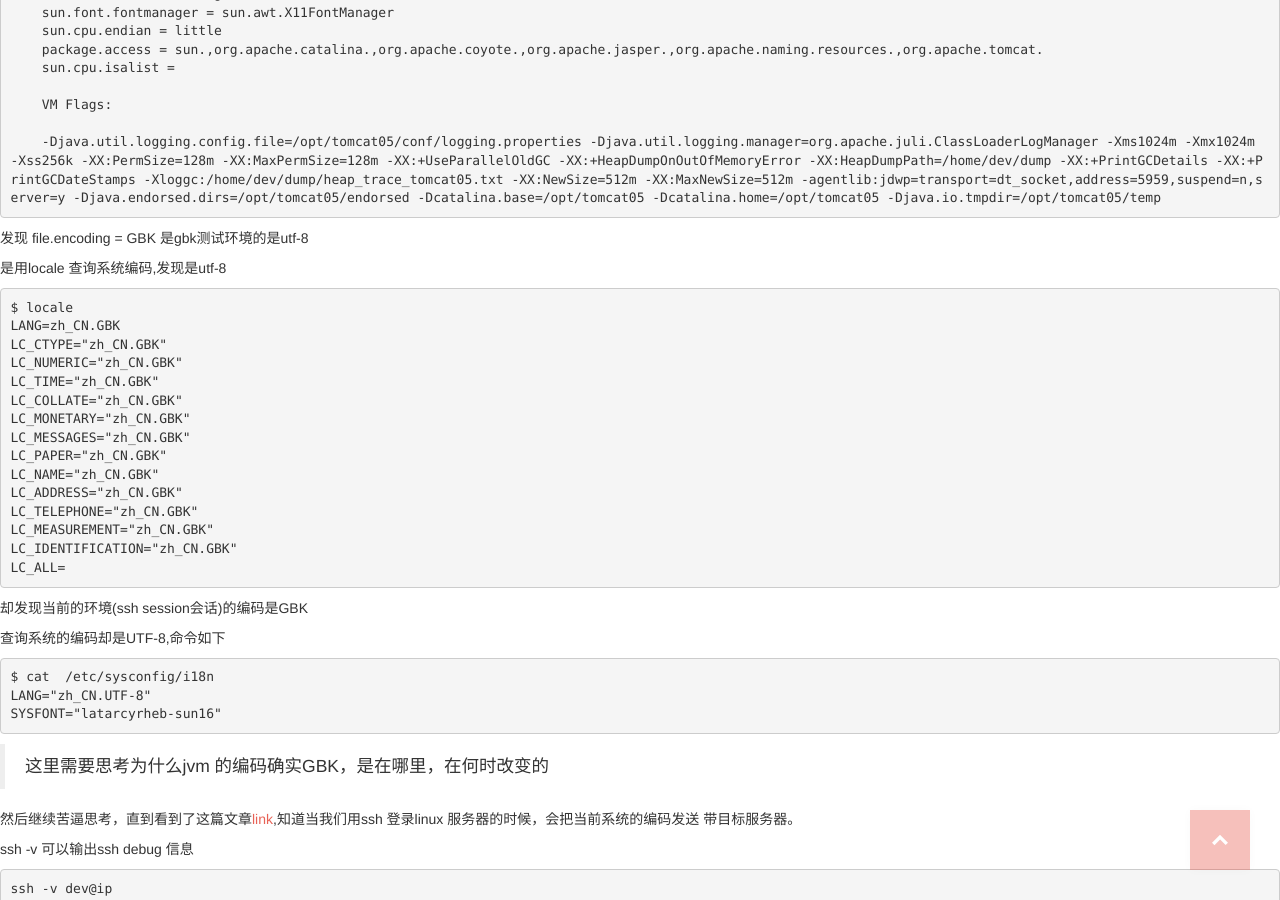
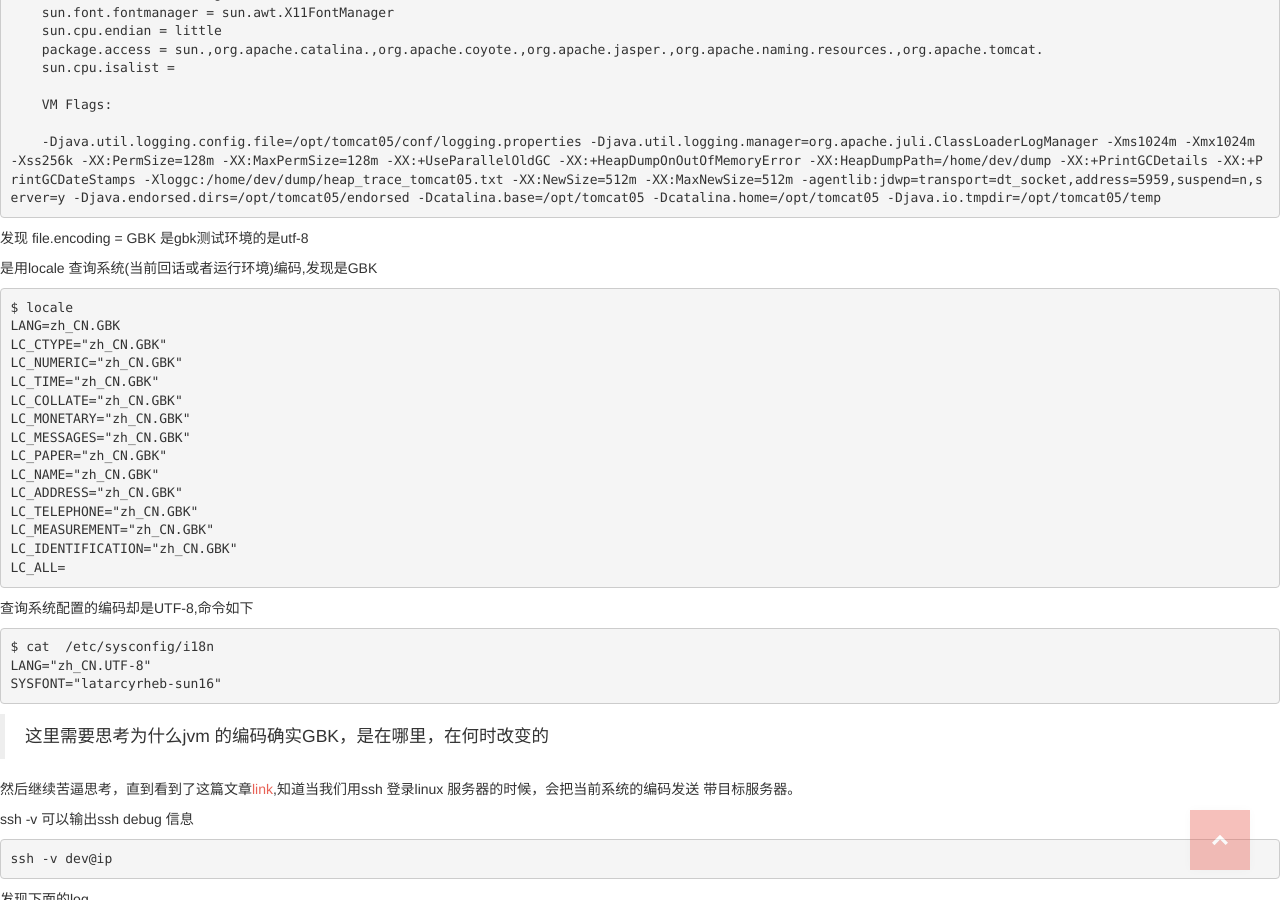
Before and after one commit to web1992/blog, a Jekyll site: the page built from _posts/2017-11-09-jvm-file-encoding.md, in a window 1280 px wide and 900 px high, scrolled down 2769 px. Built offline with Jekyll 4.4.1, drawn with Linux system fonts in a browser that asks for light colours; Markdown is read by kramdown in place of the engine named in the settings; comment, search, counter and statistics services are not loaded.

Commit message:
fix [file]

````diff
--- a/_posts/2017-11-09-jvm-file-encoding.md
+++ b/_posts/2017-11-09-jvm-file-encoding.md
@@ -107,7 +107,7 @@ keywords: ssh,java,file.encoding,web1992
 
 发现 file.encoding = GBK 是gbk测试环境的是utf-8
 
-是用locale 查询系统编码,发现是utf-8
+是用locale 查询系统(当前回话或者运行环境)编码,发现是GBK
 
 ```shell
 $ locale
@@ -127,9 +127,7 @@ LC_IDENTIFICATION="zh_CN.GBK"
 LC_ALL=
 ```
 
-却发现当前的环境(ssh session会话)的编码是GBK
-
-查询系统的编码却是UTF-8,命令如下
+查询系统配置的编码却是UTF-8,命令如下
 
 ```shell
 $ cat  /etc/sysconfig/i18n
````
